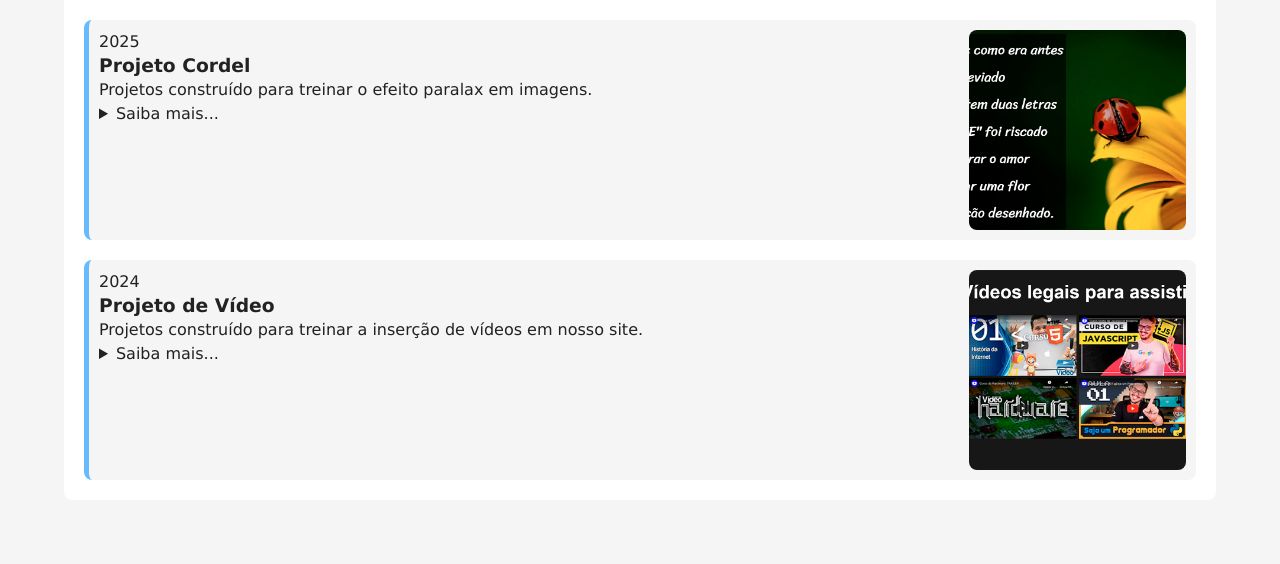
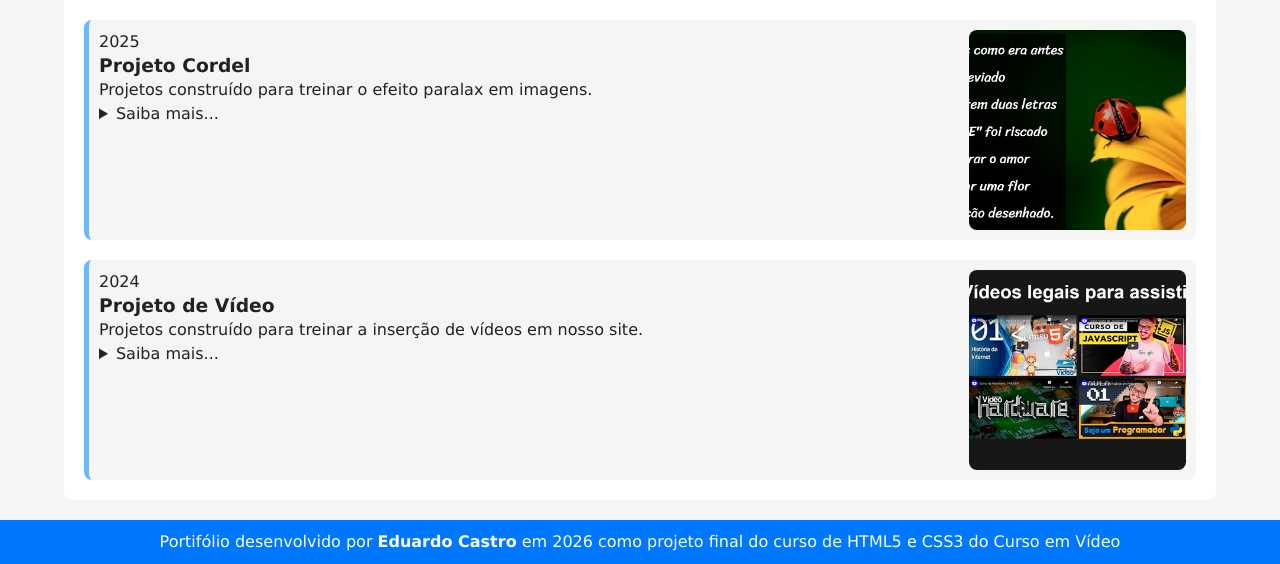
Before and after one commit to eduardocastros-dev/portifolio, a plain HTML site: page index.html in a window 1280 px wide. Shown: the part 2316-2880 px from the top of the page. Before the commit the page ends 2836 px from the top, so only its background shows below. Drawn offline with Linux system fonts and the light colour scheme.

Commit message:
configutação do footer

```diff
--- a/estilos/style.css
+++ b/estilos/style.css
@@ -242,6 +242,23 @@
 
 }
 
+footer {
+  background-color: var(--destaque);
+  color: var(--texto-inverso);
+  padding: 10px;
+  text-align: center;
+}
+
+footer a {
+  text-decoration: none;
+  color: var(--texto-inverso);
+  font-weight: bold;
+}
+
+footer a:hover{
+  color: var(--destaque-inverso);
+}
+
 @media screen and (min-width: 768px) {
     #skill-container{
       grid-template-columns: 1fr 1fr;
--- a/index.html
+++ b/index.html
@@ -193,7 +193,7 @@
     </main>
 
     <footer>
-
+        Portifólio desenvolvido por <a href="https://www.github.com/eduardocastros-dev/" target="_blank">Eduardo Castro</a> em 2026 como projeto final do curso de HTML5 e CSS3 do Curso em Vídeo
     </footer>
 
     <script src="scripts/script.js"></script>
```
